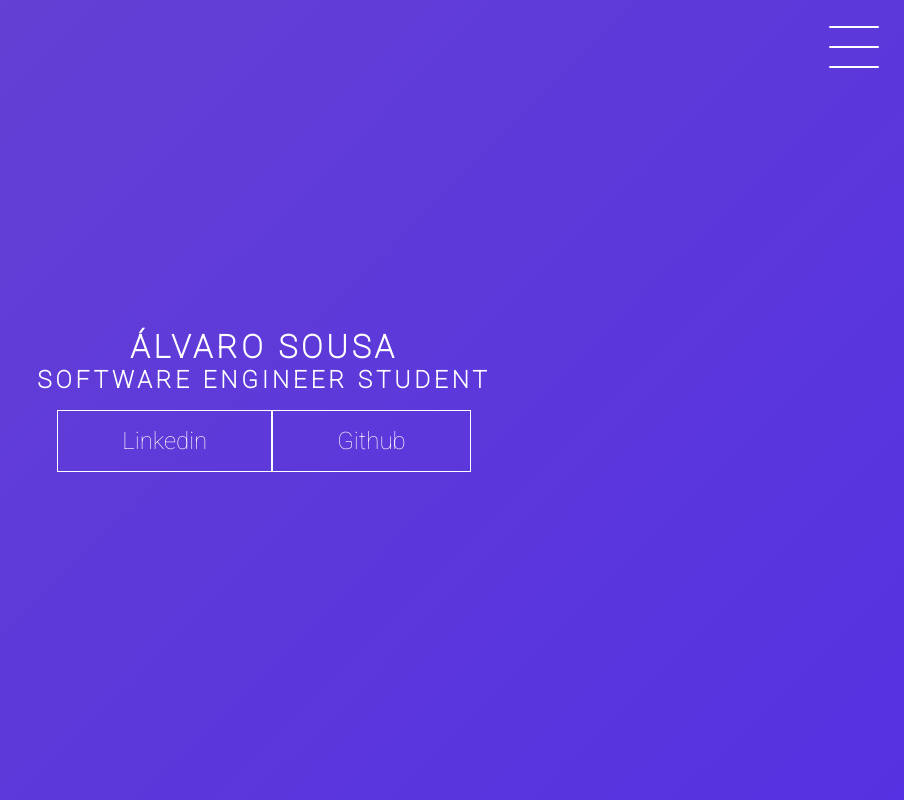
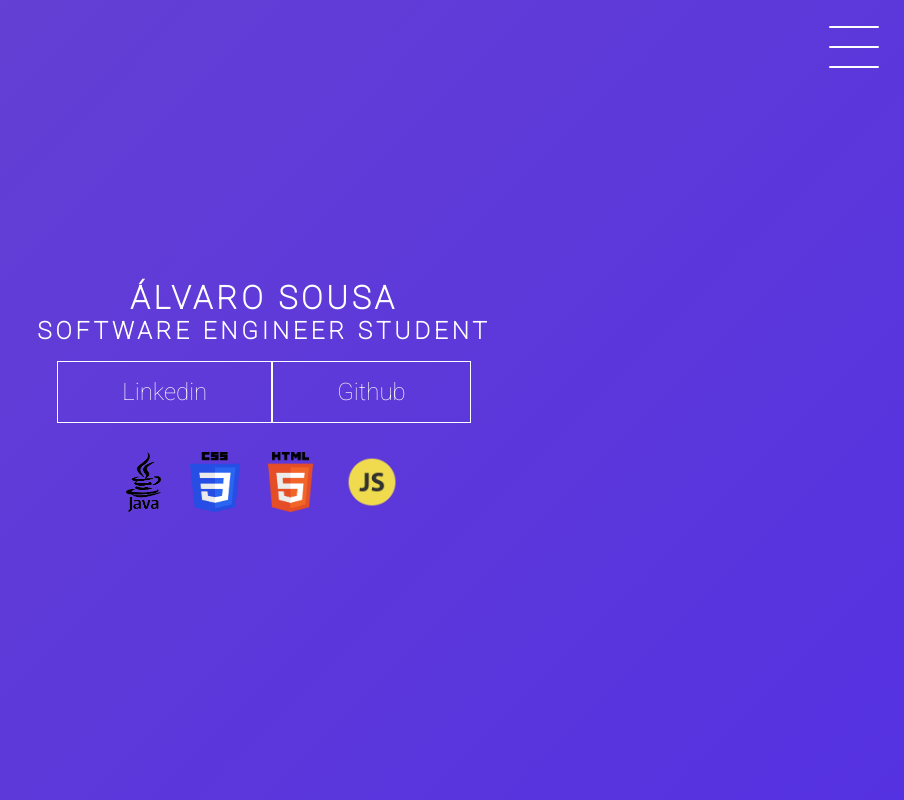
Before and after one commit to AlvaroX017/Simple_Portfolio, a plain HTML site: page index.html in a window 1280 px wide. Shown: the top 800 px of the page, without its empty margins (376-1280 px from the left). Drawn offline with Linux system fonts and the light colour scheme.

Commit message:
Inserindo as linguagens e modificando o estilo

```diff
--- a/index.html
+++ b/index.html
@@ -43,6 +43,12 @@
             <a href="https://www.linkedin.com/in/alvarosousa17/">Linkedin</a>
             <a href="https://github.com/AlvaroX017">Github</a>
         </div>
+        <div class="languages">
+        <img class="lan1" src="./Java.png" alt="java" width="35px" height="60px">
+        <img class="lan2" src="./CSS.png" alt="CSS" width="50px" height="60px">
+        <img class="lan3" src="./html.png" alt="Html" width="45px" height="60px">
+        <img class="lan4" src="./js.png" alt="JavaScript" width="60px" height="60px">
+        </div>
     </header>
     <div class="container">
         <div class="card-container">
--- a/style.css
+++ b/style.css
@@ -58,6 +58,14 @@ a:hover {
     color: #2E1C2B;
     background-color: #ffffff;
 }
+
+.languages{
+    padding: 5px;
+    margin-top: 1.5rem;
+    transition: .5s cubic-bezier(0.55, 0.025, 0.675, 0.97);
+    letter-spacing: 25px;
+}
+
 
 @keyframes backgroundTransition {
     0% {
```
Also changed, not shown: CSS.png (added), Java.png (added), html.png (added), js.png (added).
